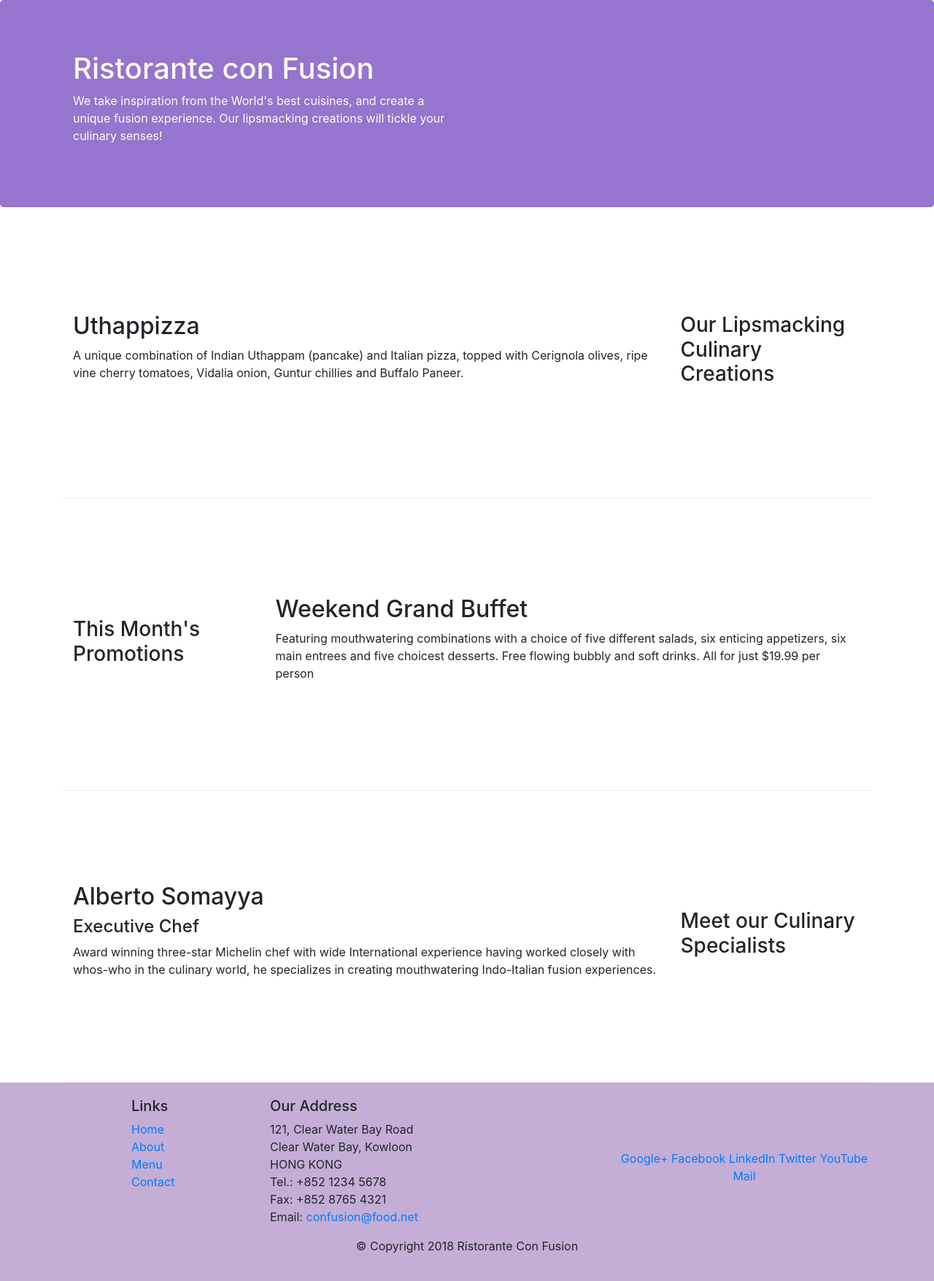
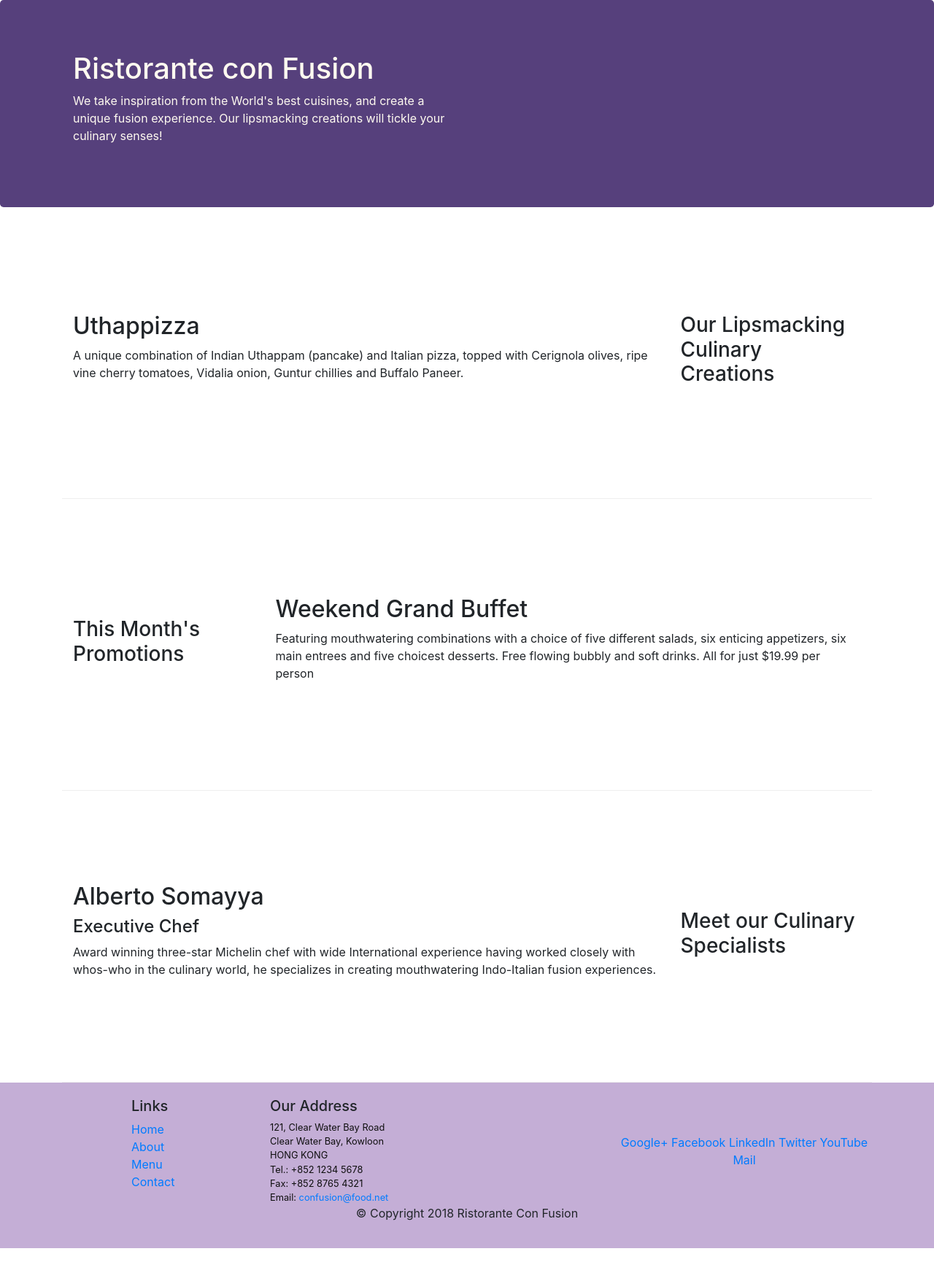
Before and after one commit to Benkalio/bootstrap4, a website: page index.html in a window 1280 px wide. Shown: the whole page at 73% size. After the commit the page ends 1711 px from the top, so only its background shows below. Drawn offline with nearby package versions, Linux system fonts and the light colour scheme.

Commit message:
styles edited

```diff
--- a/css/styles.css
+++ b/css/styles.css
@@ -19,11 +19,11 @@
 .jumbotron {
     padding: 70px 30px 70px 30px;
     margin: 0px auto;
-    background-color: #9575cd;
+    background-color: #56407c;
     color: floralwhite;
 }
 
-.address {
+address {
     font-size: 80%;
     margin: 0px;
     color: #0f0f0f;
```
